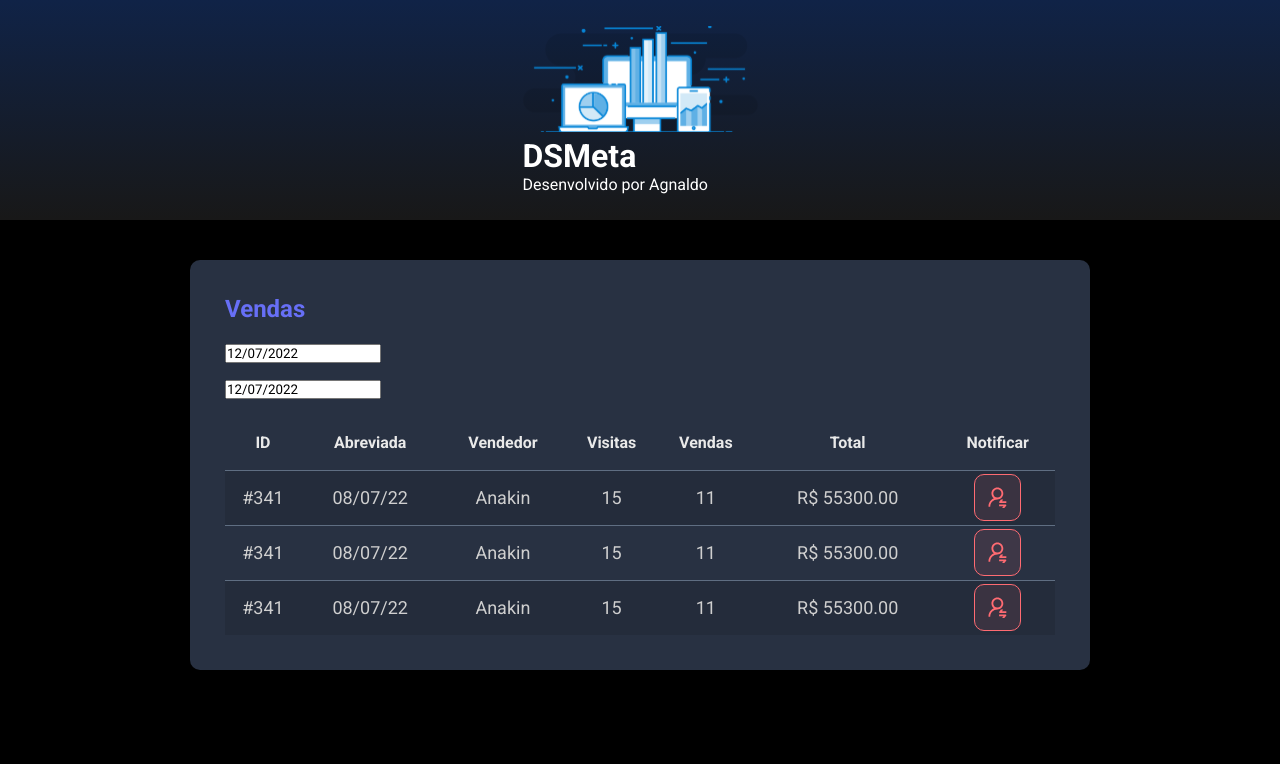
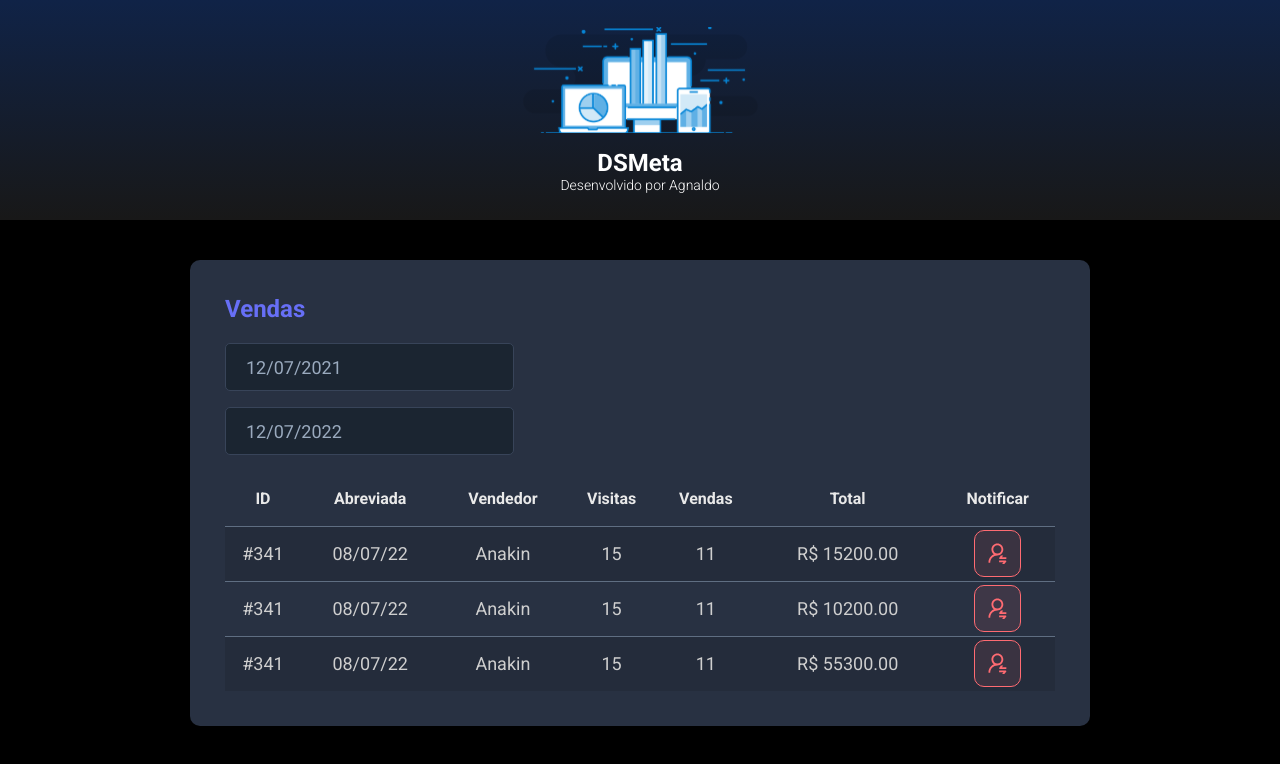
Before and after one commit to AgnaldoSouza47/ds-meta, a React (Vite) app in the folder frontend/: page / in a window 1280 px wide. Shown: the top 764 px of the page. Built offline with nearby package versions, Linux system fonts and the light colour scheme.

Commit message:
useState

```diff
--- a/frontend/src/components/Header/styles.css
+++ b/frontend/src/components/Header/styles.css
@@ -7,23 +7,23 @@ header {
 
 }
 
-.dsmeta-logo-container {
+.ds-meta-logo-container {
     display: flex;
     flex-direction: column;
     align-items: center;
 }
 
-.dsmeta-logo-container img {
+.ds-meta-logo-container img {
     width: 235px;
 
 }
 
-.dsmeta-logo-container h1 {
+.ds-meta-logo-container h1 {
     margin-top: 15px;
     font-size: 24px;
 }
 
-.dsmeta-logo-container p {
+.ds-meta-logo-container p {
 
     font-size: 14px;
     font-weight: 300;
--- a/frontend/src/components/SalesCard/index.tsx
+++ b/frontend/src/components/SalesCard/index.tsx
@@ -1,8 +1,15 @@
+import { useState } from "react";
 import DatePicker from "react-datepicker";
 import "react-datepicker/dist/react-datepicker.css";
-import NotificationButton from '../NotificationButton'
+import NotificationButton from '../NotificationButton';
 import './styles.css'
 function SalesCard() {
+    const min = new Date(new Date().setDate(new Date().getDate() - 365));
+    const max = new Date();
+
+    const [minDate, setMinDate] = useState(min);
+    const [maxDate, setMaxDate] = useState(max);
+
     return (
 
         <div className="ds-meta-card">
@@ -10,18 +17,18 @@ function SalesCard() {
             <div>
                 <div className="ds-meta-form-control-container" >
                     <DatePicker
-    selected={new Date()}
-    onChange={(date: Date) => {}}
-    className="dsmeta-form-control"
+                        selected={minDate}
+                        onChange={(date: Date) => setMinDate(date)}
+                        className="ds-meta-form-control"
                         dateFormat="dd/MM/yyyy"
                     />
                 </div>
 
                 <div className="ds-meta-form-control-container" >
                     <DatePicker
-    selected={new Date()}
-    onChange={(date: Date) => {}}
-    className="dsmeta-form-control"
+                        selected={maxDate}
+                        onChange={(date: Date) => setMaxDate(date)}
+                        className="ds-meta-form-control"
                         dateFormat="dd/MM/yyyy"
                     />
                 </div>
@@ -42,12 +49,26 @@ function SalesCard() {
                     </thead>
                     <tbody>
                         <tr>
-                            <td className="show992">#341</td>
-                            <td className="show576">08/07/22</td>
+                            <td className="show992"> #341 </td>
+                            <td className="show576" >08/07/22 </td>
                             <td>Anakin</td>
-                            <td className="show992">15</td>
-                            <td className="show992">11</td>
-                            <td>R$ 55300.00</td>
+                            <td className="show992">  15 </td>
+                            <td className="show992"  >11 </td>
+                            <td>    R$ 15200.00            </td>
+                            <td>
+                                <div className="ds-meta-red-btn-conteiner">
+                                    <NotificationButton />
+
+                                </div>
+                            </td>
+                        </tr>
+                        <tr>
+                            <td className="show992"> #341 </td>
+                            <td className="show576" >08/07/22 </td>
+                            <td> Anakin  </td>
+                            <td className="show992"> 15 </td>
+                            <td className="show992" >11 </td>
+                            <td>    R$ 10200.00   </td>
                             <td>
                                 <div className="ds-meta-red-btn-conteiner">
                                     <NotificationButton />
@@ -57,27 +78,12 @@ function SalesCard() {
                             </td>
                         </tr>
                         <tr>
-                            <td className="show992">#341</td>
-                            <td className="show576">08/07/22</td>
-                            <td>Anakin</td>
-                            <td className="show992">15</td>
-                            <td className="show992">11</td>
-                            <td>R$ 55300.00</td>
-                            <td>
-                                <div className="ds-meta-red-btn-conteiner">
-                                    <NotificationButton />
-
-                                </div>
-
-                            </td>
-                        </tr>
-                        <tr>
-                            <td className="show992">#341</td>
-                            <td className="show576">08/07/22</td>
-                            <td>Anakin</td>
-                            <td className="show992">15</td>
-                            <td className="show992">11</td>
-                            <td>R$ 55300.00</td>
+                            <td className="show992">  #341 </td>
+                            <td className="show576"    >08/07/22 </td>
+                            <td>Anakin   </td>
+                            <td className="show992">  15 </td>
+                            <td className="show992"  >11 </td>
+                            <td>    R$ 55300.00     </td>
                             <td>
 
                                 <div className="ds-meta-red-btn-conteiner">
@@ -97,4 +103,4 @@ function SalesCard() {
 
 }
 
-export default SalesCard
+export default SalesCard;
```
Lines whose indentation alone changed are shown as unchanged.
